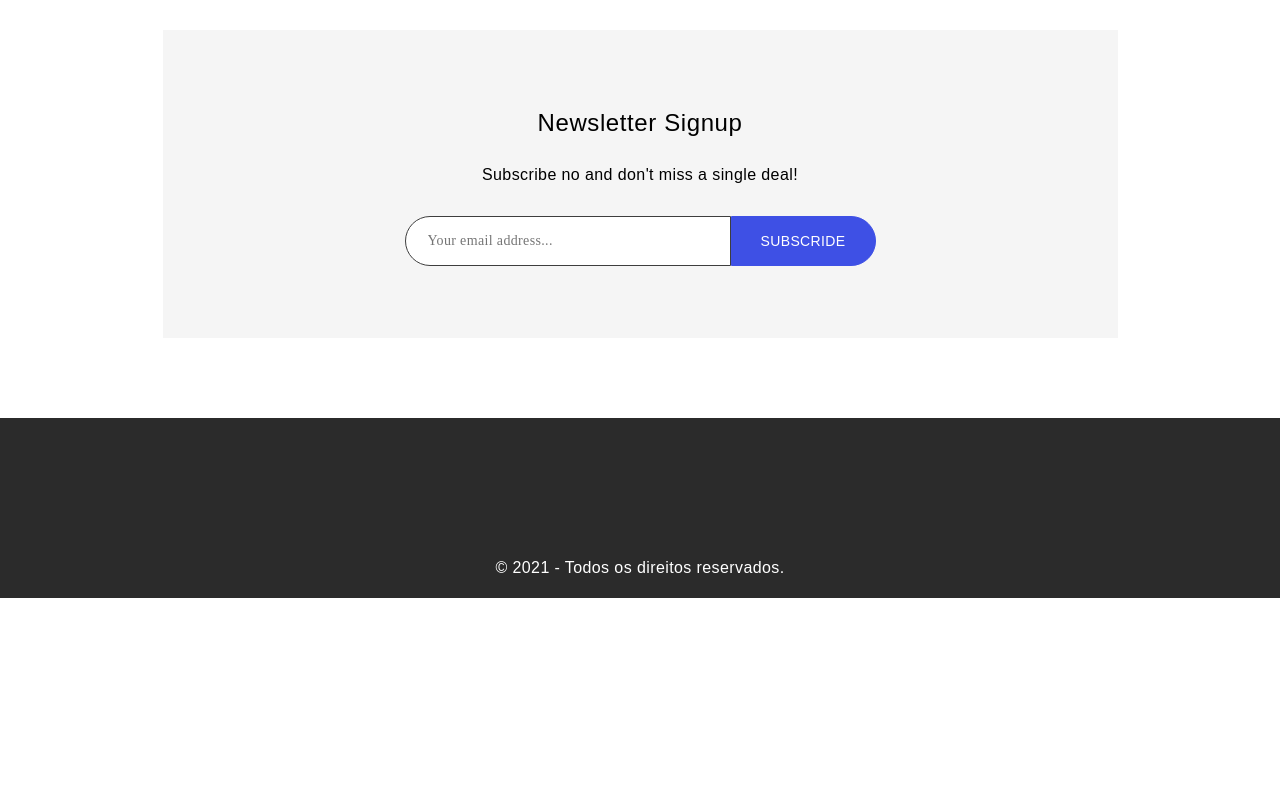
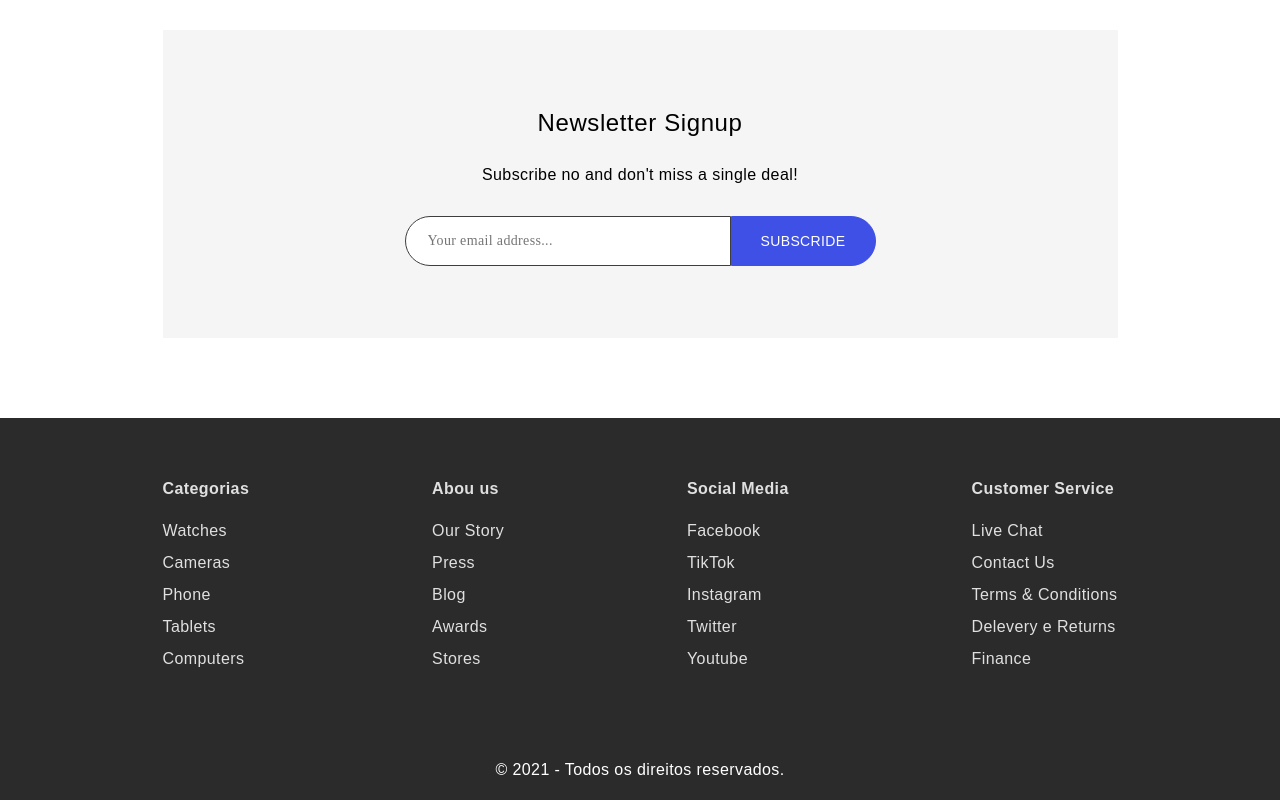
Before and after one commit to WangleyQuinhones/Homepage_Dinamica, a plain HTML site: page index.html in a window 1280 px wide. Shown: the part 1355-2155 px from the top of the page. Before the commit the page ends 1953 px from the top, so only its background shows below. Drawn offline with Linux system fonts and the light colour scheme.

Commit message:
adicionando Hover

```diff
--- a/Css/style.css
+++ b/Css/style.css
@@ -62,6 +62,11 @@ header nav ul li a{
     margin-right: 24px;
     text-decoration: none;
     letter-spacing: 0.37px;
+}
+
+header nav ul li:hover{
+    color: #3e50e5;
+    cursor: pointer;
 }
 
 header nav ul li:last-of-type a{
@@ -129,6 +134,13 @@ section.hero img {
     max-width: 100%;
     border-radius: 92px;
     text-transform: uppercase;
+    cursor: pointer;
+}
+
+.hero-content button:hover{
+    color: #3e50e5;
+    background-color: #FFF;
+    border: 1px solid #3e50e5;
 }
 
 section.best-sellers{
@@ -172,6 +184,7 @@ section.best-sellers .product-slider .product {
     flex-direction: column;
     justify-content: space-between;
 }
+
 
 section.best-sellers .product-slider .product img{
     max-width: 100%;
@@ -242,6 +255,13 @@ section.best-sellers .product-slider .product .product-info button{
     background-color: white;
 }
 
+section.best-sellers .product-slider .product:hover .product-info button{
+    cursor: pointer;
+    background-color: #3e50e5;
+    color: white;
+    border: 1px solid #3e50e5;
+}
+
 section.newsletter{
     padding: 72px 0;
     margin: 80px auto;
@@ -301,13 +321,40 @@ section.newsletter form button{
     text-transform: uppercase;
 }
 
-footer{
-    text-align: center;
-}
-
 footer .botton-nav{
     padding: 60px 0;
     background-color: #2b2b2b;
+}
+
+footer .botton-nav .container{
+    display: flex;
+    max-width: 955px;
+    justify-content: space-between;
+}
+
+footer .botton-nav ul{
+    list-style: none;
+}
+
+footer .botton-nav ul li a{
+    color: #e0e0e0;
+    font-size: 16px;
+    margin-bottom: 10px;
+    margin-top: 0;
+    line-height: 22px;
+    letter-spacing: 0.4px;
+    text-decoration: none;
+    display: block;
+}
+
+footer .botton-nav ul li.list-title{
+    font-size: 20px;
+    margin-bottom: 20px;
+    margin-top: 0;
+    line-height: 26px;
+    letter-spacing: 0.5px;
+    font-weight: 700;
+    color: #FFF;
 }
 
 footer .copyright-text{
--- a/index.html
+++ b/index.html
@@ -106,10 +106,43 @@ Roboto: ital,wght@0,100;0,700;1,400;1,700 & display=swap" rel="folha de estilo">
 
     <footer>
         <div class="botton-nav">
-            <div class="container"></div>
+            <div class="container">
+                <ul>
+                    <li class="list-title"><a href="#">Categorias</a></li>
+                    <li><a href="#">Watches</a></li>
+                    <li><a href="#">Cameras</a></li>
+                    <li><a href="#">Phone</a></li>
+                    <li><a href="#">Tablets</a></li>
+                    <li><a href="#">Computers</a></li>
+                </ul>
+                <ul>
+                    <li class="list-title"><a href="#">Abou us</a></li>
+                    <li><a href="#">Our Story</a></li>
+                    <li><a href="#">Press</a></li>
+                    <li><a href="#">Blog</a></li>
+                    <li><a href="#">Awards</a></li>
+                    <li><a href="#">Stores</a></li>
+                </ul>
+                <ul>
+                    <li class="list-title"><a href="#">Social Media</a></li>
+                    <li><a href="#">Facebook</a></li>
+                    <li><a href="#">TikTok</a></li>
+                    <li><a href="#">Instagram</a></li>
+                    <li><a href="#">Twitter</a></li>
+                    <li><a href="#">Youtube</a></li>
+                </ul>
+                <ul>
+                    <li class="list-title"><a href="#">Customer Service</a></li>
+                    <li><a href="#">Live Chat</a></li>
+                    <li><a href="#">Contact Us</a></li>
+                    <li><a href="#">Terms & Conditions</a></li>
+                    <li><a href="#">Delevery e Returns</a></li>
+                    <li><a href="#">Finance</a></li>
+                </ul>
+            </div>
         </div>
         <div class="copyright-text">
-            © 2021 - Todos os direitos reservados.
+            &copy; 2021 - Todos os direitos reservados.
         </div>
     </footer>
 
```
